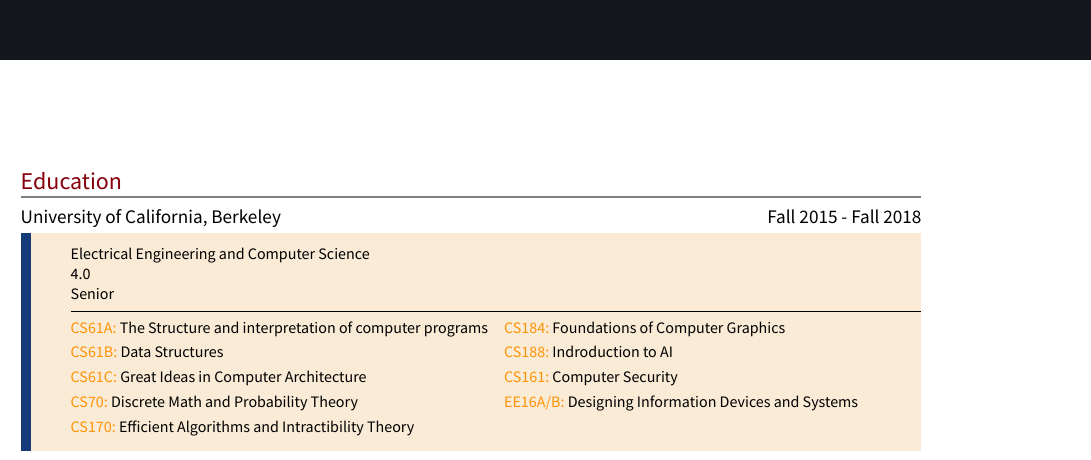
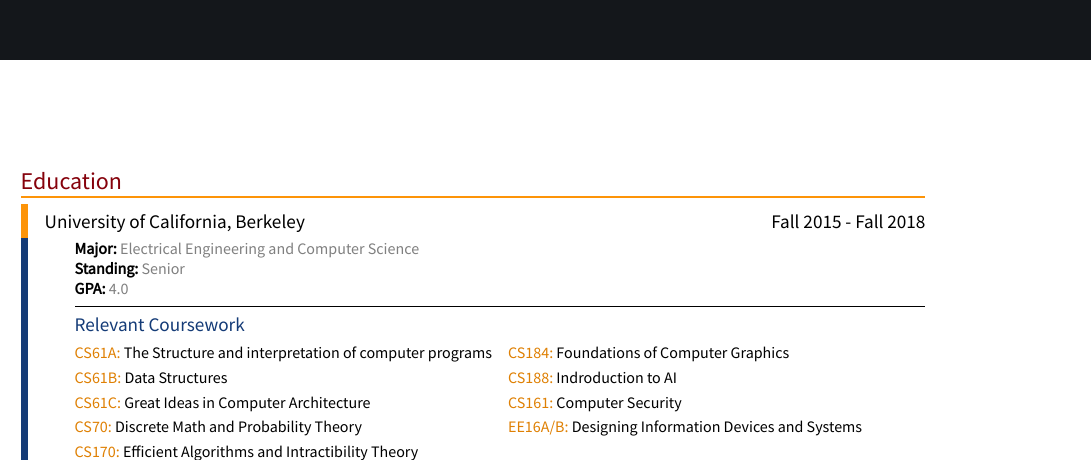
Before and after one commit to ssaens/yaoius.github.io, a plain HTML site: page index2.html in a window 1280 px wide. Shown: the part 2340-2800 px from the top of the page, 189-1280 px from the left. Drawn offline with Linux system fonts and the light colour scheme.

Commit message:
added more visuals

```diff
--- a/css/hex.css
+++ b/css/hex.css
@@ -50,13 +50,6 @@
     display: inline-block;
     font-size: 0;
     line-height: 0;
-}
-
-bar_orange {
-    display: block;
-    height: 2px;
-    width: 100%;
-    background-color: rgb(253, 148, 8);
 }
 
 
@@ -114,9 +107,14 @@
         transition: 0.2s ease-in-out;
     }
 
+    header nav ul li a.active {
+        color: white;
+    }
+
     header nav ul li a:hover {
         color: white;
     }
+
 
 /* ==HOME== */
 #home {
@@ -127,13 +125,12 @@
 /* ==SHELL== */
 shell {
     position: absolute;
-    height: 300px;
+    height: 285px;
     width: 600px;
     right: 12%;
     top: 50%;
     transform: translate(0, -50%);
-    overflow-y: auto;
-    word-wrap: break-word;
+    overflow-y: hidden;
     font-family: 'Source Code Pro', monospace;
     color: white;
 }
@@ -152,7 +149,7 @@
 
     shell shln {
         display: block;
-        margin-bottom: 0.2em;
+        line-height: 1.4em;
     }
 
     shell crsr {
@@ -217,27 +214,39 @@
 
     #resume_contents div.resume_sec h2.title {
         color: rgb(133, 1, 11);
-        border-bottom: 2px solid grey;
+        border-bottom: 2px solid rgb(253, 148, 8);
         margin-bottom: 0.25em;
     }
 
         #resume_contents .edu_header {
             color: black;
-            margin-bottom: 0.25em;
+            padding: 0.25em 0 0.25em 17px;
             font-size: 1.2em;
+            border-left: 7px solid rgb(253, 148, 8);
         }
 
         #resume_contents div.entry_data {
-            border-left: 10px solid rgb(20, 59, 119);
-            padding: 2px 0 15px 40px;
-            background-color: antiquewhite;
+            padding: 0 0 0.25em 47px;
+            border-left: 7px solid rgb(20, 59, 119);
         }
 
         #resume_contents ul.edu_entry_info {
-            padding: 0.5em 0;
+            padding: 0 0 0.5em 0;
             margin: 0;
             list-style: none;
+            color: grey;
             border-bottom: 1px solid black;
+        }
+
+        #resume_contents span.info_head {
+            font-weight: 600;
+            color: black;
+        }
+
+        #resume_contents h3.courses_head {
+            color: rgb(20, 59, 119);
+            margin: 0.3em 0;
+            font-size: 1.2em;
         }
 
         #resume_contents div.courses {
@@ -245,11 +254,11 @@
         }
 
         #resume_contents div.courses div.course {
-            padding-top: 0.3em;
+            margin-bottom: 0.3em;
         }
 
         #resume_contents span.code {
-            color: rgb(253, 148, 8);
+            color: rgb(223, 128, 4);
         }
 
         #resume_contents span.name {
--- a/js/resume.js
+++ b/js/resume.js
@@ -22,17 +22,22 @@
         var timeframe = tag('span', {'style': 'float: right;'}, this.start + ' - ' + this.end);;
         var head = tag('div', {'class': 'edu_header'}, this.name + timeframe);
 
-        var info = tag('li', {'class': 'major'}, this.major) +
-                    tag('li', {'class': 'gpa'}, this.gpa) +
-                    tag('li', {'class': 'standing'}, this.standing);
+        var major = tag('span', {'class': 'info_head'}, 'Major: ') + this.major;
+        var gpa = tag('span', {'class': 'info_head'}, 'GPA: ') + this.gpa;
+        var standing = tag('span', {'class': 'info_head'}, 'Standing: ') + this.standing;
+
+        var info = tag('li', {'class': 'major'}, major) +
+                   tag('li', {'class': 'standing'}, standing) +
+                   tag('li', {'class': 'gpa'}, gpa);
         info = tag('ul', {'class': 'edu_entry_info'}, info);
 
+        var course_header = tag('h3', {'class': 'courses_head'}, 'Relevant Coursework');
         var course_html = '';
         for (var i = 0; i < this.coursework.length; ++i) {
             course_html += this.coursework[i];
         }
         course_html = tag('div', {'class': 'courses'}, course_html);
-        return head + tag('div', {'class': 'entry_data'}, info + course_html);
+        return head + tag('div', {'class': 'entry_data'}, info + tag('div', {'class': 'course_section'}, course_header + course_html));
     }
 }
 
```
